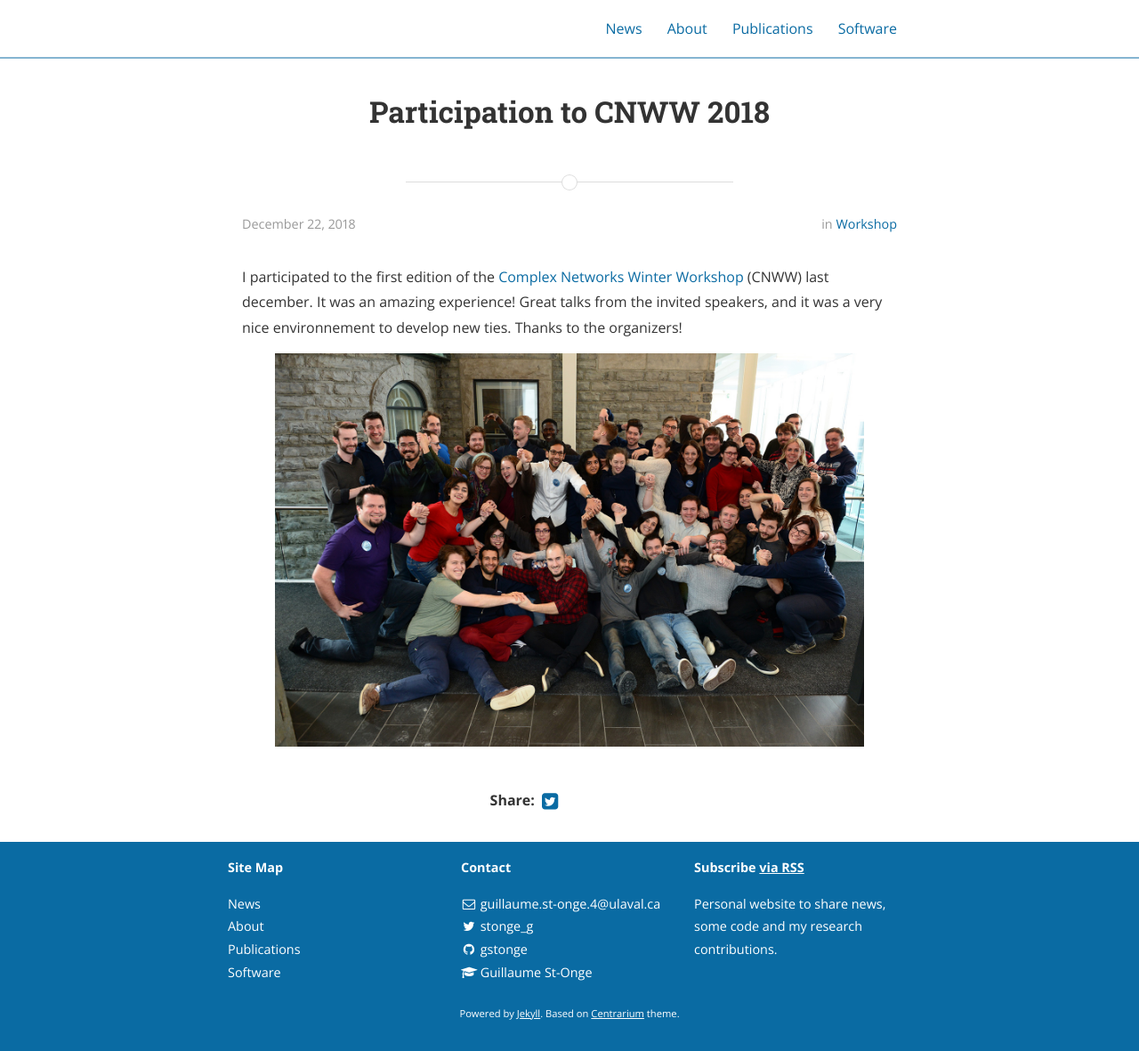
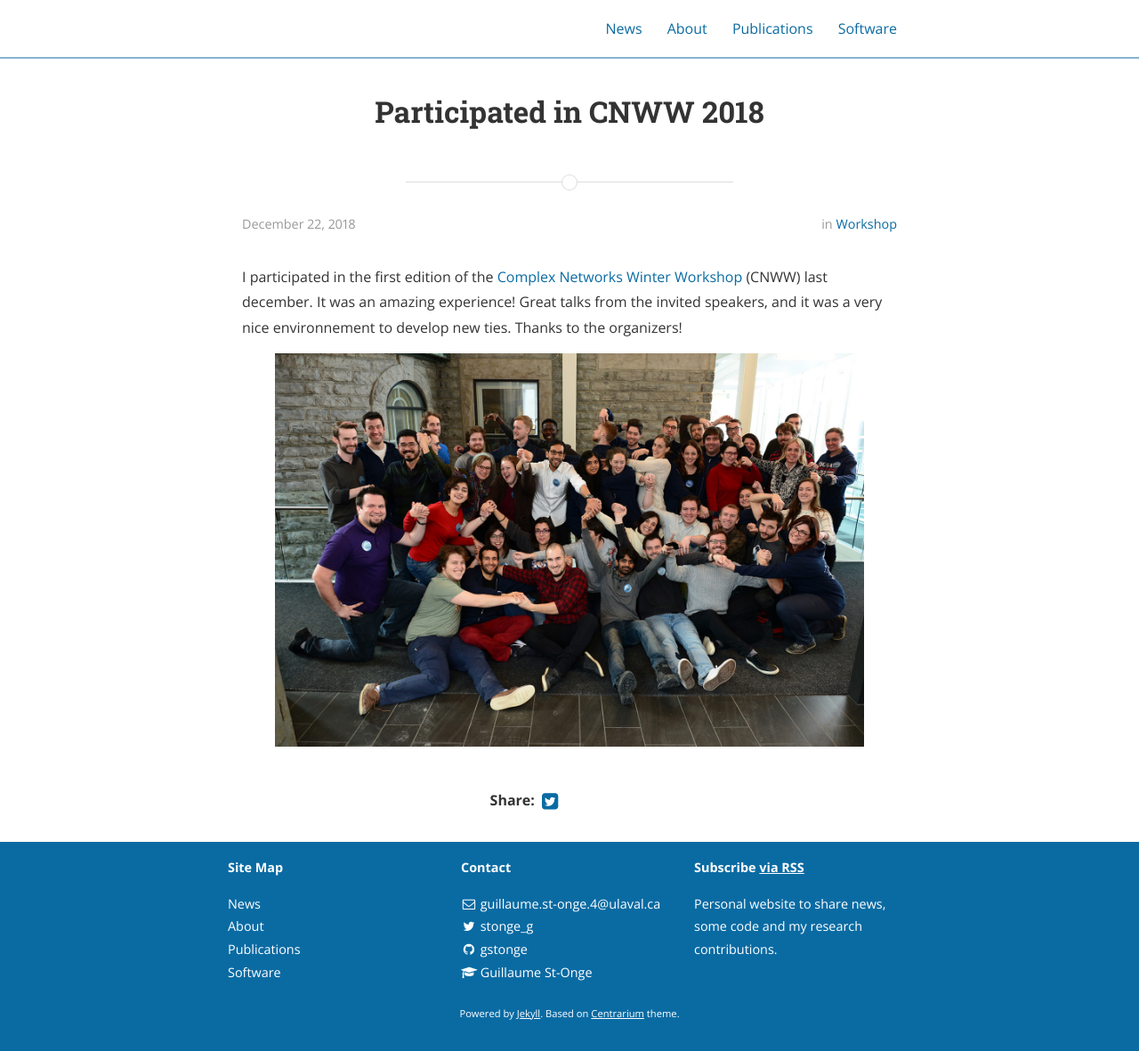
Before and after one commit to gstonge/gstonge.github.io, a Jekyll site: the page built from _posts/2018-12-22-cnww.md, in a window 1280 px wide. Shown: the whole page at 89% size. Built offline with Jekyll 4.4.1, drawn with Linux system fonts in a browser that asks for light colours; nearby versions of some CDN libraries.

Commit message:
Corrected some grammar

```diff
--- a/_posts/2018-12-22-cnww.md
+++ b/_posts/2018-12-22-cnww.md
@@ -1,11 +1,11 @@
 ---
 layout: post
-title:  "Participation to CNWW 2018"
+title:  "Participated in CNWW 2018"
 date:   2018-12-22
 category : workshop
 ---
 
-I participated to the first edition of the [Complex Networks Winter Workshop](http://vermontcomplexsystems.org/events/cnww/)
+I participated in the first edition of the [Complex Networks Winter Workshop](http://vermontcomplexsystems.org/events/cnww/)
 (CNWW) last december. It was an amazing experience! Great talks from the invited speakers, and it was a very nice
 environnement to develop new ties. Thanks to the organizers!
 
```
Also changed, not shown: _posts/2019-01-23-netsi.md (+1 -1 lines), _posts/2019-06-05-netsci.md (+1 -1 lines).
